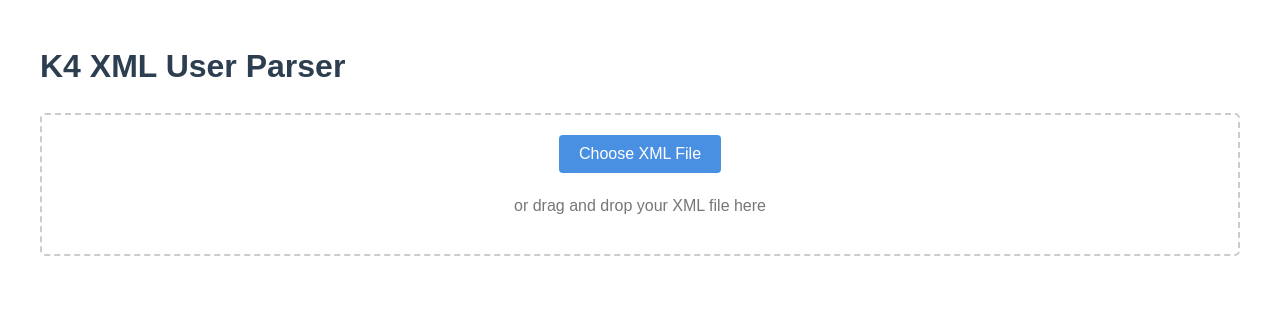
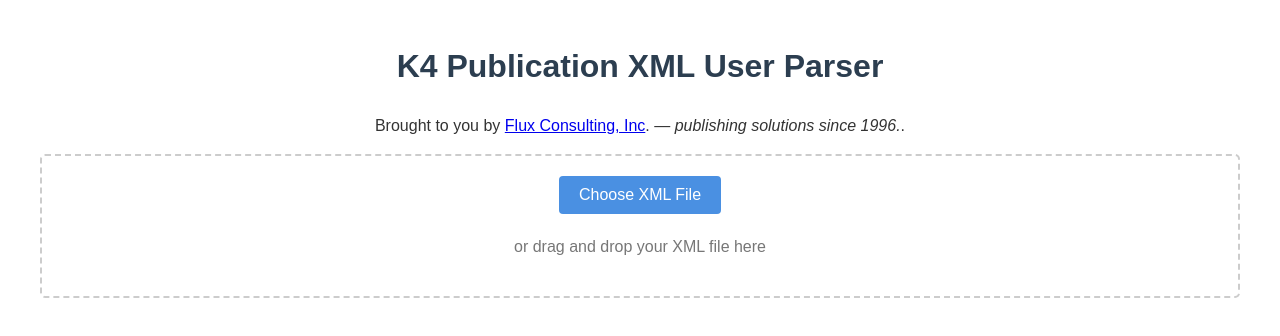
Before and after one commit to scottdunnflux/k4pub2list, a plain HTML site: page k4-pub-users2.html in a window 1280 px wide. Drawn offline with Linux system fonts and the light colour scheme.

Commit message:
added Flux to header

```diff
--- a/k4-pub-users2.html
+++ b/k4-pub-users2.html
@@ -256,7 +256,8 @@
 </head>
 <body>
     <div class="container">
-        <h1>K4 XML User Parser</h1>
+        <h1 align="center">K4 Publication XML User Parser </h1>
+        <p align="center">Brought to you by <a href="https://fluxconsulting.com/">Flux Consulting, Inc</a>. — <i>publishing solutions since 1996.</i>.</p>
 
         <div class="upload-section" id="upload-area">
             <input type="file" id="file-input" class="file-input" accept=".xml">
```
